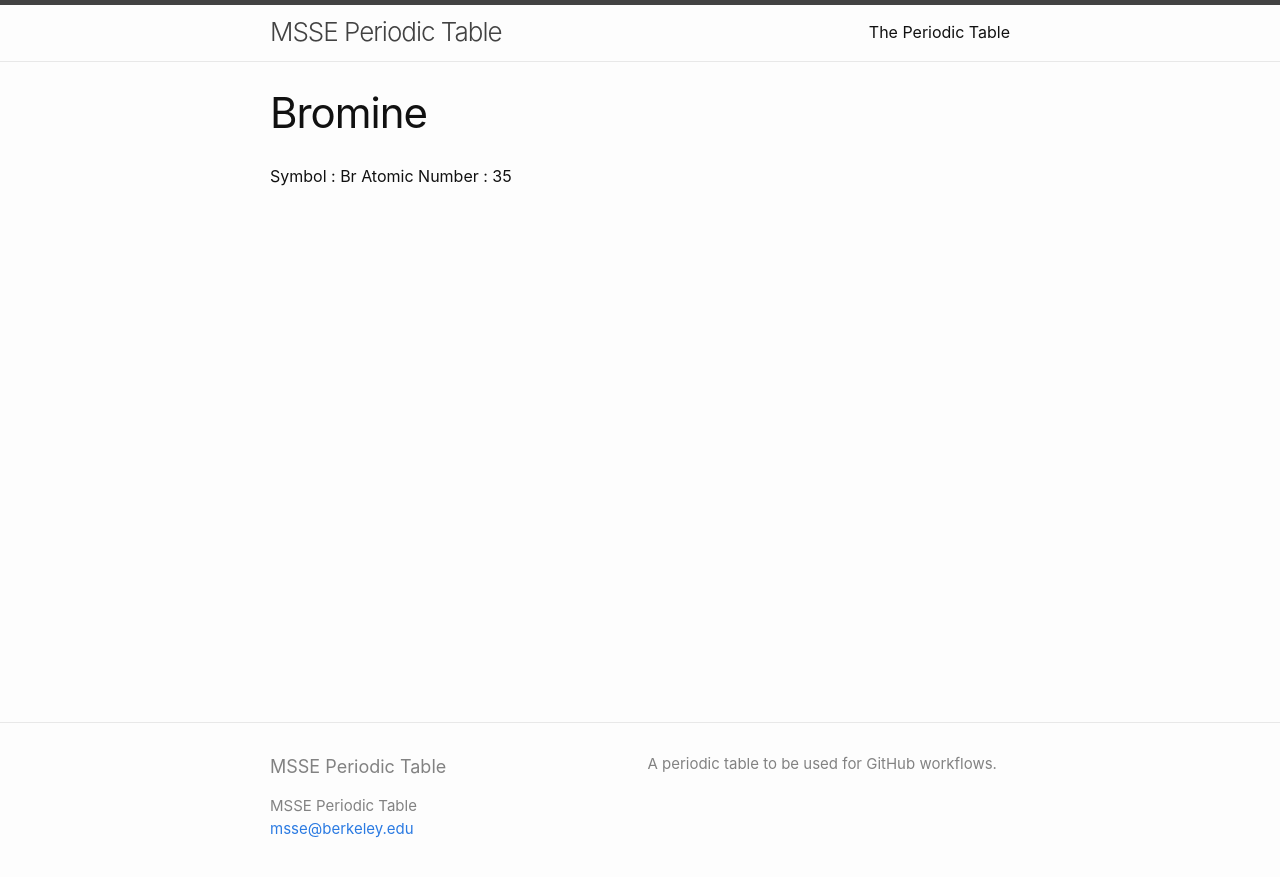
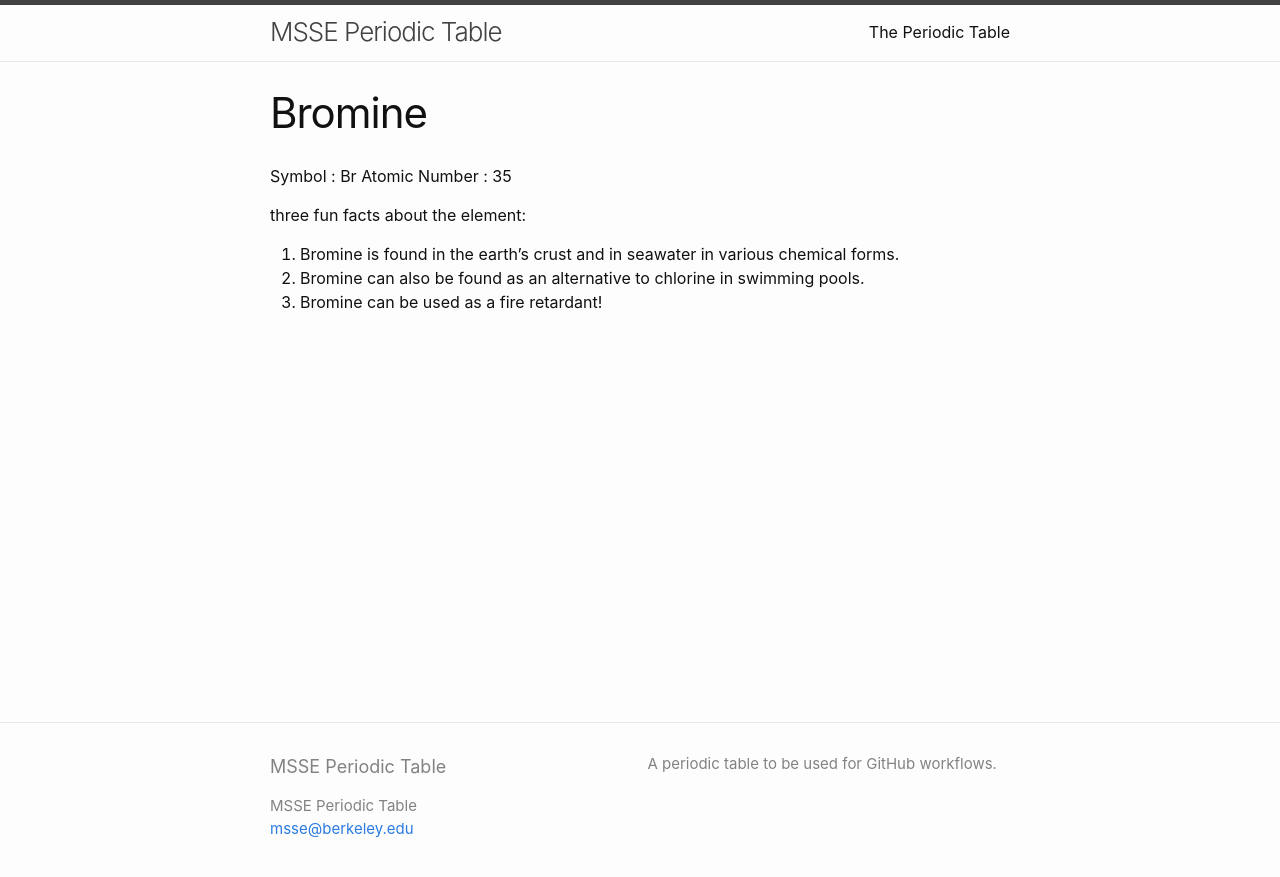
Before and after one commit to msse-chem-280-2024/periodic-table, a Jekyll site: the page built from elements/Bromine.md, in a window 1280 px wide. Shown: the top 877 px of the page. Built offline with Jekyll 4.4.1, drawn with Linux system fonts in a browser that asks for light colours.

Commit message:
Bromine.md

```diff
--- a/elements/Bromine.md
+++ b/elements/Bromine.md
@@ -5,3 +5,10 @@ title: Bromine
 
 Symbol : Br
 Atomic Number : 35
+
+
+three fun facts about the element:
+
+1. Bromine is found in the earth's crust and in seawater in various chemical forms.
+2. Bromine can also be found as an alternative to chlorine in swimming pools.
+3. Bromine can be used as a fire retardant!
```
